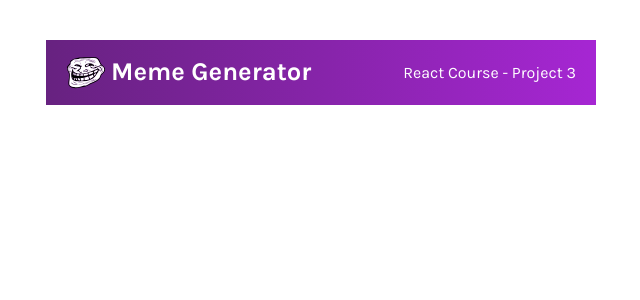
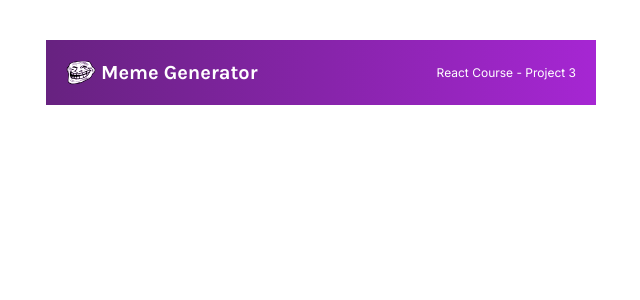
Before and after one commit to shrewman/meme-generator, a React (Vite) app: page / in a window 1280 px wide. Shown: the top 300 px of the page, without its empty margins (319-959 px from the left). Built offline with nearby package versions, Linux system fonts and the light colour scheme.

Commit message:
Adjusting size of elements

```diff
--- a/src/App.css
+++ b/src/App.css
@@ -6,12 +6,12 @@
 }
 
 .trollface-svg {
-    width: 40px;
+    width: 30px;
     margin-right: 5px;
 }
 
 .title {
-    font-size: 1.6em;
+    font-size: 1.25rem;
 }
 
 .nav {
@@ -27,3 +27,8 @@
 .nav__left {
     display: flex;
 }
+
+.nav__right {
+    font-family: Inter;
+    font-size: 0.75rem;
+}
```
